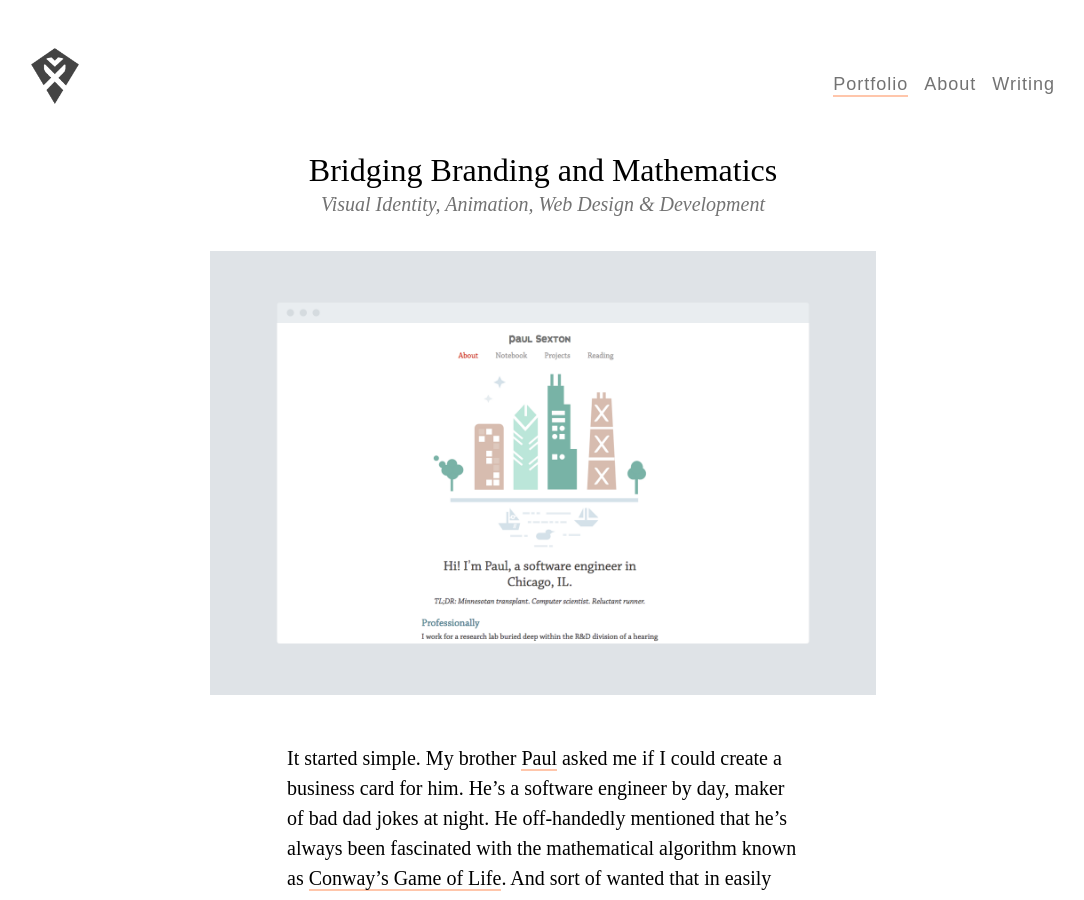
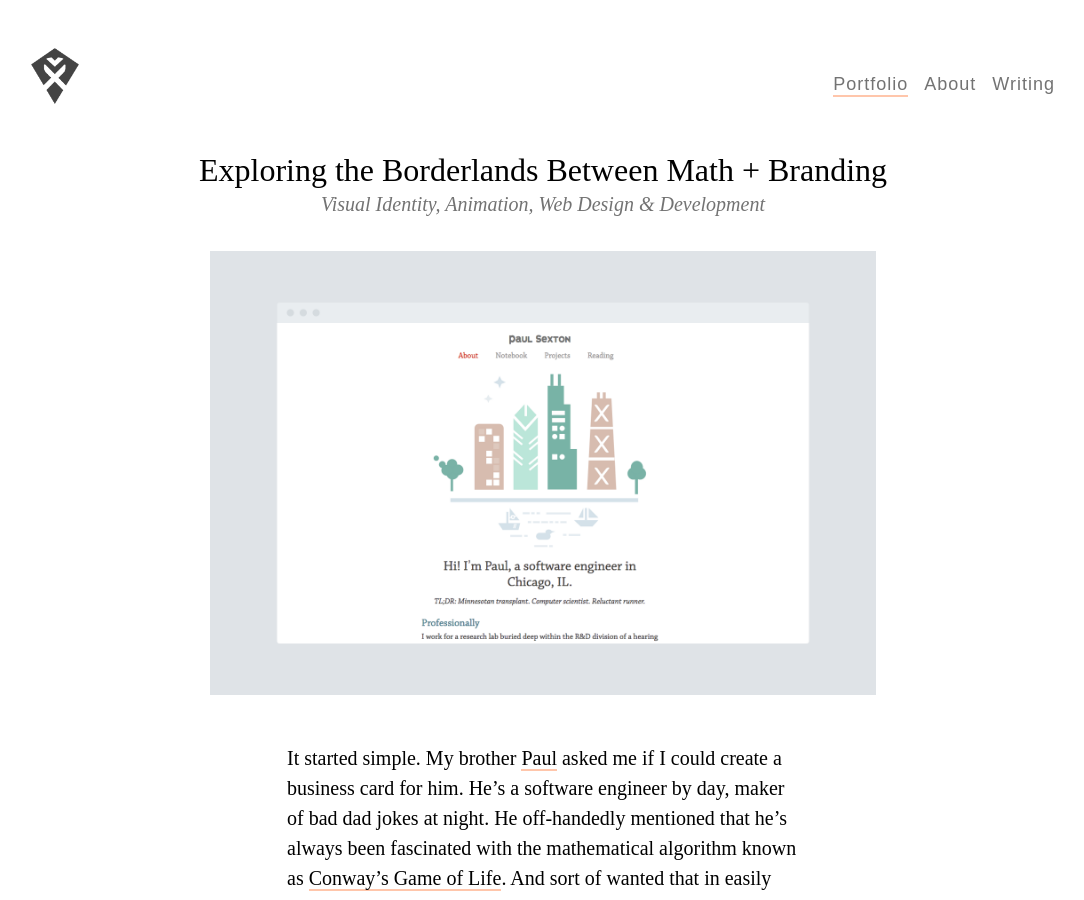
Before and after one commit to tinykite/tinykite.github.io, a Jekyll site: the page built from _portfolio/animating-game-of-life.md, in a window 1280 px wide and 900 px high. Shown: the whole window, without its empty margins (97-1181 px from the left). Built offline with Jekyll 4.4.1, drawn with Linux system fonts in a browser that asks for light colours; nearby versions of some CDN libraries; some web fonts are replaced.

Commit message:
chore: Rename case study

```diff
--- a/_portfolio/animating-game-of-life.md
+++ b/_portfolio/animating-game-of-life.md
@@ -1,5 +1,5 @@
 ---
-title: 'Bridging Branding and Mathematics'
+title: 'Exploring the Borderlands Between Math + Branding'
 layout: post
 description: Visual Identity, Animation, Web Design & Development
 weight: 9
```
